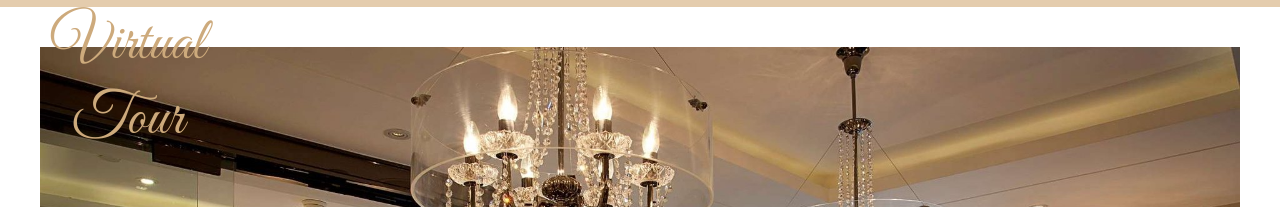
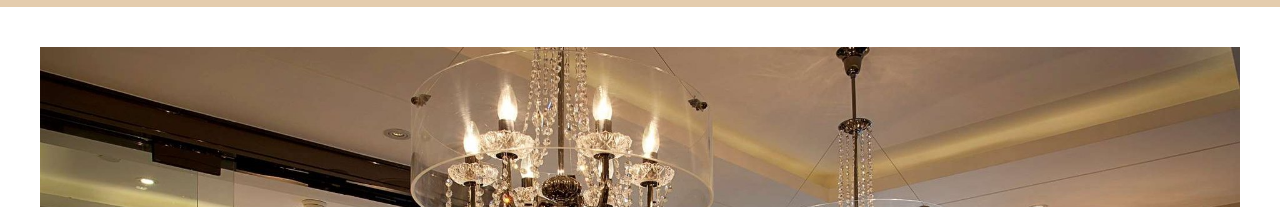
Before and after one commit to kayiwarahim/hotellabrador-release-1, a plain HTML site: page superiorroom.html in a window 1280 px wide. Shown: the part 1351-1558 px from the top of the page. Drawn offline with nearby package versions, Linux system fonts and the light colour scheme; a web font is replaced by a local one.

Commit message:
Update superiorroom.html

```diff
--- a/superiorroom.html
+++ b/superiorroom.html
@@ -127,7 +127,6 @@
 
             <!-- Swiper -->
             <div class="swiper mySwiper">
-                <h1 class="gallery-heading">virtual<br>tour</h1>
                 <div class="swiper-wrapper">
                     <div class="swiper-slide"><img src="H2.jpg" alt="Slide 1"></div>
                     <div class="swiper-slide"><img src="H4.jpg" alt="Slide 2"></div>
```
